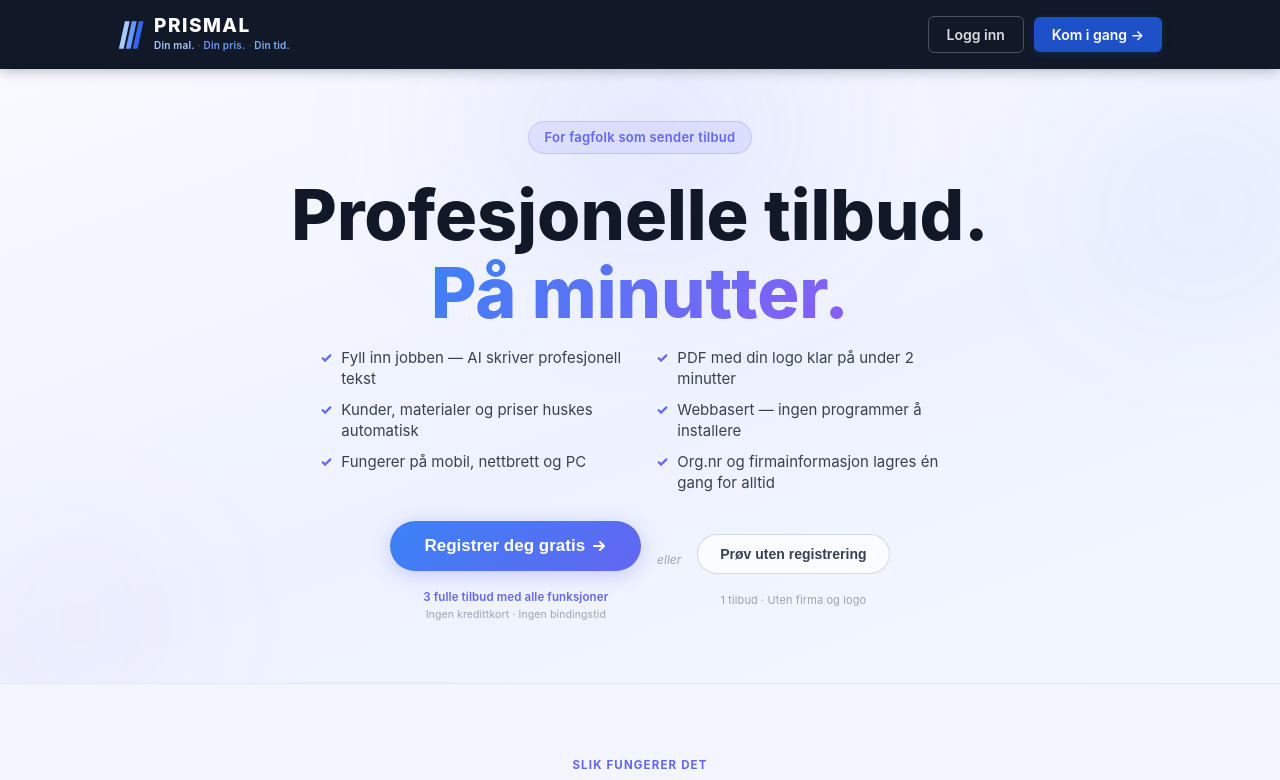
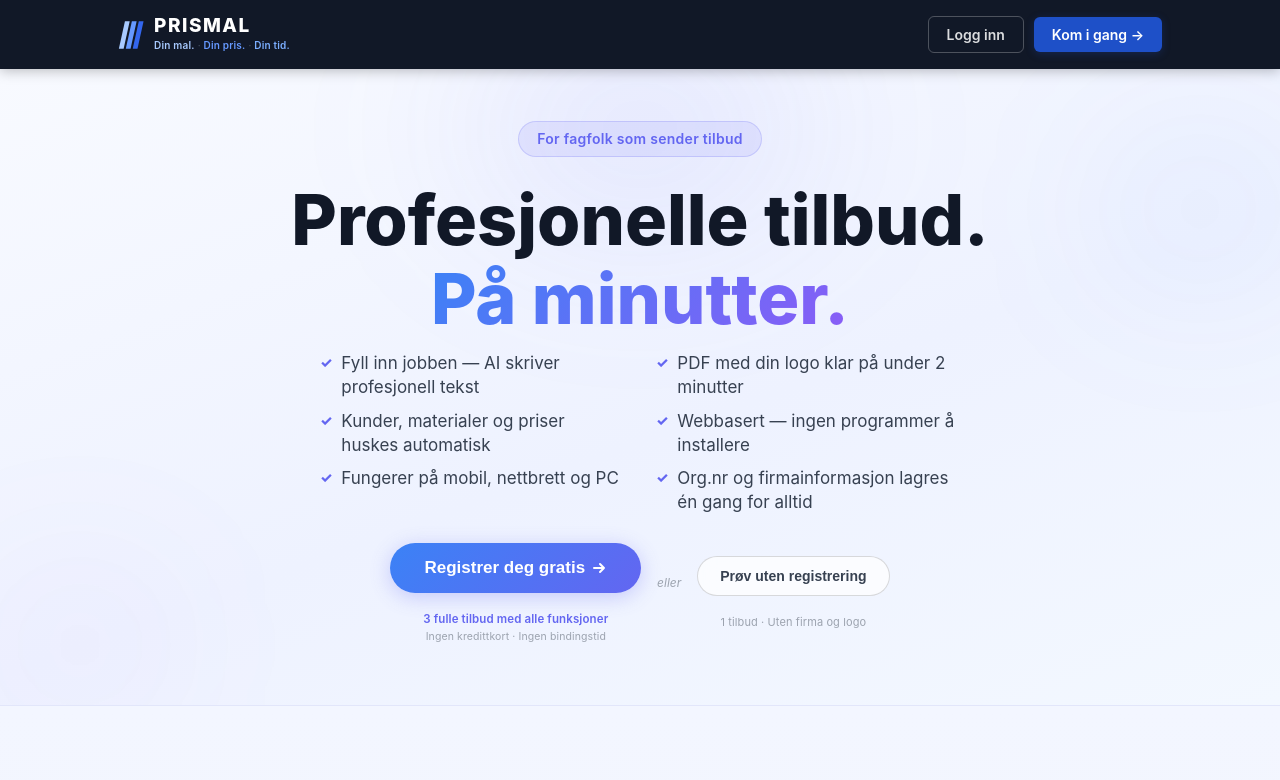
Before and after one commit to anderslura/Prismal, a React (Vite) app: page / in a window 1280 px wide. Shown: the top 780 px of the page. Built offline with nearby package versions, Linux system fonts and the light colour scheme.

Commit message:
fix: flip auto-trigger threshold 0.15, større tekst i hero

```diff
--- a/src/components/Landingsside.jsx
+++ b/src/components/Landingsside.jsx
@@ -96,7 +96,7 @@ function FlipDemo() {
     if (!el) return
     const observer = new IntersectionObserver(
       ([entry]) => { if (entry.isIntersecting) setTimeout(() => setFlipped(true), 600) },
-      { threshold: 0.35 }
+      { threshold: 0.15 }
     )
     observer.observe(el)
     return () => observer.disconnect()
--- a/src/styles/index.css
+++ b/src/styles/index.css
@@ -1126,11 +1126,11 @@ textarea { resize: vertical; }
   background: rgba(99,102,241,0.10);
   border: 1px solid rgba(99,102,241,0.22);
   color: #6366f1;
-  font-size: 13px;
-  font-weight: 600;
-  padding: 5px 16px;
+  font-size: 14px;
+  font-weight: 600;
+  padding: 6px 18px;
   border-radius: 20px;
-  margin-bottom: 22px;
+  margin-bottom: 24px;
   letter-spacing: 0.02em;
 }
 .l2-tittel {
@@ -1164,7 +1164,7 @@ textarea { resize: vertical; }
   text-align: left;
 }
 .l2-punkter li {
-  font-size: clamp(13px, 1.3vw, 15px);
+  font-size: clamp(15px, 1.4vw, 17px);
   color: #374151;
   display: flex;
   align-items: flex-start;
```
